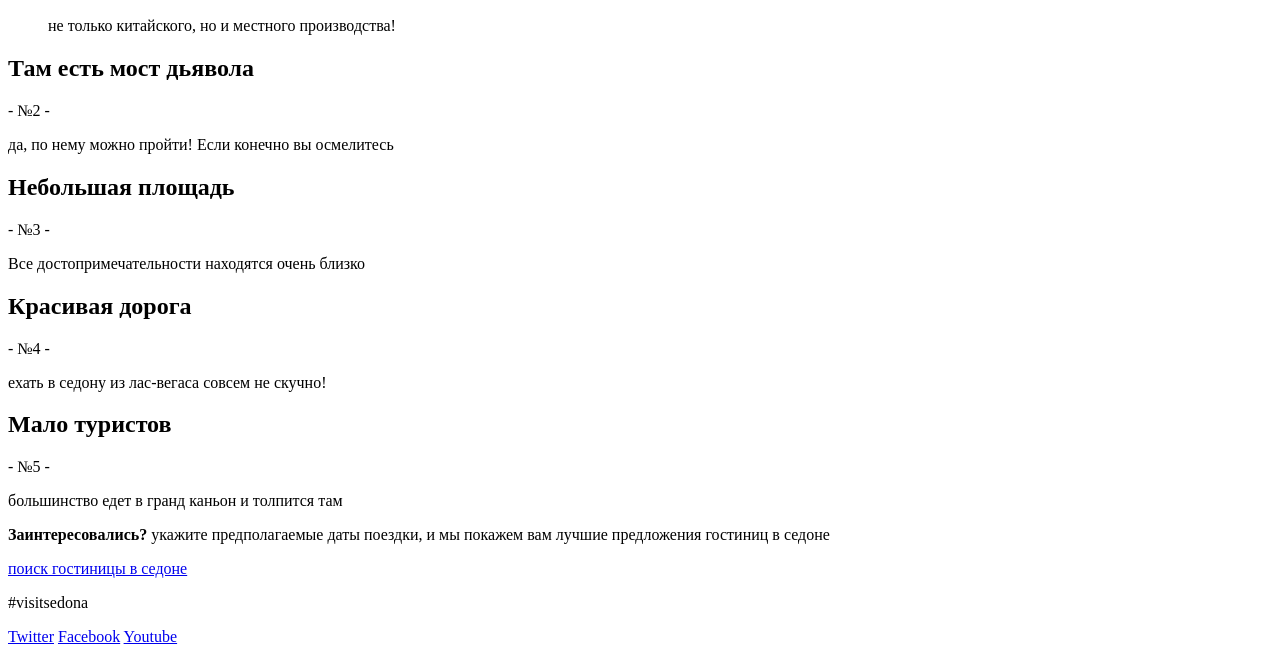
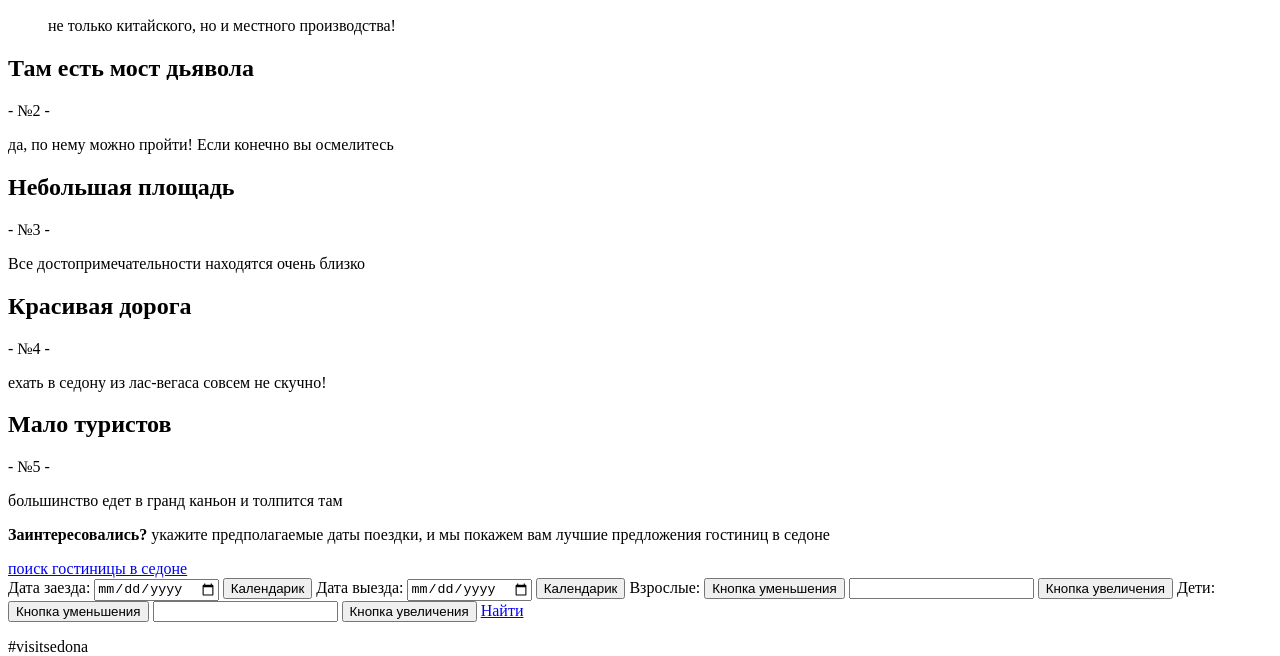
Before and after one commit to MisterPigama/879905-sedona, a plain HTML site: page index.html in a window 1280 px wide. Shown: the part 1022-1678 px from the top of the page. Drawn offline with Linux system fonts and the light colour scheme.

Commit message:
верстанула поп-ап, добавила класс v-hidden для h1

```diff
--- a/index.html
+++ b/index.html
@@ -7,7 +7,7 @@
   <body>
 <!--    <p>Репозиторий создан для обучения на профессиональном онлайн‑курсе «<a href="https://htmlacademy.ru/intensive/htmlcss">HTML и CSS, уровень 1</a>».</p>-->
       <header class="main-header">
-          <h1>Sedona</h1>
+          <h1 class="visually-hidden">Sedona</h1>
           <nav class="header-navigation">
               <a class="logo">
                 <img src="img/logo.svg" width="140" height="71" alt="Седона">
@@ -76,7 +76,25 @@
             </p>
             <a href="form.html" class="button-to-popup">поиск гостиницы в седоне</a>
         </section>
-        <div class="popup"><!-- а тут попап --></div>
+        <div class="popup">
+            <form class="search" action="hotels.html" method="post">
+                <label for="date-in">Дата заезда:</label>
+                <input type="date" value="Дата заезда" id="date-in" required>
+                <button id="date-in">Календарик</button>
+                <label for="date-out">Дата выезда:</label>
+                <input type="date" value="Дата выезда" id="date-out" required>
+                <button id="date-out">Календарик</button>
+                <label for="old">Взрослые:</label>
+                <button id="old">Кнопка уменьшения</button>
+                <input type="number" value="Количество взрослых" id="old" min="1" step="1" required>
+                <button id="old">Кнопка увеличения</button>
+                <label for="children">Дети:</label>
+                <button id="old">Кнопка уменьшения</button>
+                <input type="number" value="Количество детей" id="children" min="0" step="1" required>
+                <button id="old">Кнопка увеличения</button>
+                <a href="hotels.html" class="find">Найти</a>
+            </form>
+        </div>
         <div class="map"><!--    тут будет карта --></div>
     </main>
     <footer>
```
Also changed, not shown: hotels.html (+1 -1 lines), img/calendar.svg (added).
